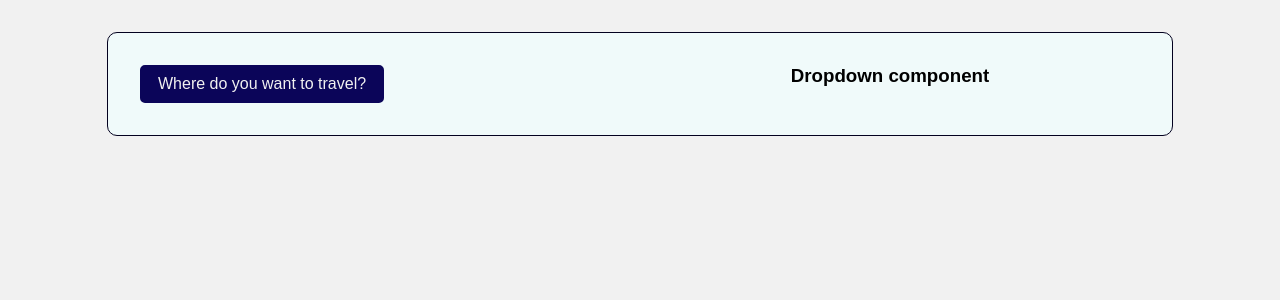
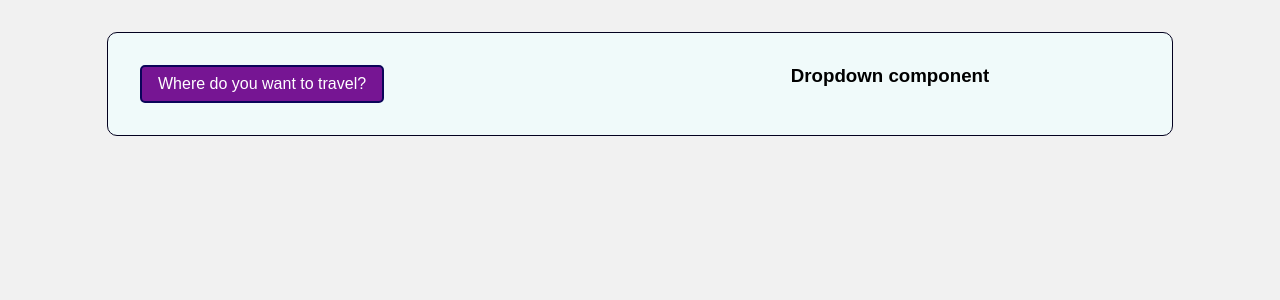
Before and after one commit to ptsp01/vcsc-fullstack-test-202202, a React (Create React App) app in the folder packages/frontend/: page / in a window 1280 px wide. Shown: the top 300 px of the page. Built offline with nearby package versions, Linux system fonts and the light colour scheme.

Commit message:
FE-01-handle inline-style for Dropdown

```diff
--- a/packages/frontend/src/App.js
+++ b/packages/frontend/src/App.js
@@ -43,9 +43,16 @@ function App() {
       <div className="component">
         <Dropdown
           onSelect={onSelect}
-          label="Survey"
+          // isFluid
+
+
           header={
-            <Dropdown.Header>
+            <Dropdown.Header style={{
+              backgroundColor: '#761593',
+              width: "100%",
+              color: "white",
+              textAlign: "center"
+            }} >
               {value ? `I want to go to ${value}` : 'Where do you want to travel?'}
             </Dropdown.Header>
           }
@@ -55,6 +62,8 @@ function App() {
               isActive={value === item.value}
               key={index}
               value={item.value}
+              style={{ backgroundColor: "#df94f6", color: "white" }}
+              activeStyle={{ fontWeight: "800" }}
             >
               {item.label}
             </Dropdown.Item>
--- a/packages/frontend/src/lib/Dropdown/DHeader.js
+++ b/packages/frontend/src/lib/Dropdown/DHeader.js
@@ -1,5 +1,5 @@
-export default function DHeader({ children }) {
-  return <div className="header">
+export default function DHeader({ children, style={} }) {
+  return <div className="header" style={style}>
     {children}
   </div>
 }
--- a/packages/frontend/src/lib/Dropdown/DItem.js
+++ b/packages/frontend/src/lib/Dropdown/DItem.js
@@ -3,11 +3,12 @@ import { EMPTY } from "../../constant";
 import { DContext } from "./DContext";
 import "./style.scss";
 
-export default function DItem({ children, value, isActive }) {
+export default function DItem({ children, value, isActive, style={}, activeStyle={} }) {
 
   return <DContext.Consumer>
     {(ctx) =>
         <li className={`item ${isActive ? 'active' : EMPTY}`}
+          style={isActive ? {...style, ...activeStyle} : style}
           onClick={() => ctx.onSelect && ctx.onSelect(value) }
         >
         {children}
--- a/packages/frontend/src/lib/Dropdown/index.js
+++ b/packages/frontend/src/lib/Dropdown/index.js
@@ -8,7 +8,7 @@ import "./style.scss"
 
 
 
-function Dropdown ({ header, children, onSelect, label }) {
+function Dropdown ({ header, children, onSelect, label, isFluid }) {
   const [isExpand, setExpand] = React.useState(false);
   const dRef = React.useRef();
 
@@ -34,7 +34,7 @@ function Dropdown ({ header, children, onSelect, label }) {
   }, []);
 
   return<DContext.Provider value={{ onSelect }}>
-      <div ref={dRef} className='dropdown' onClick={toggleExpand} >
+      <div ref={dRef} className={`dropdown ${isFluid ? 'fluid' : EMPTY}`} onClick={toggleExpand} >
         { header }
 
         <ul className={`content ${isExpand ? 'expand': EMPTY}`} >
--- a/packages/frontend/src/lib/Dropdown/style.scss
+++ b/packages/frontend/src/lib/Dropdown/style.scss
@@ -4,7 +4,12 @@
   position: relative;
   display: inline-block;
   min-width: 160px;
+  box-sizing: border-box;
+  &.fluid {
+    display: block;
+  }
   .header {
+    box-sizing: border-box;
     padding: $space-sm $space-md;
     border: $line-lg solid $blue-color;
     border-radius: $round-md;
@@ -19,7 +24,7 @@
     position: absolute;
 
     margin: 0;
-    padding: $space-sm 0;
+    padding: 0;
     border-radius: $round-md;
     box-sizing: border-box;
     list-style: none;
```
